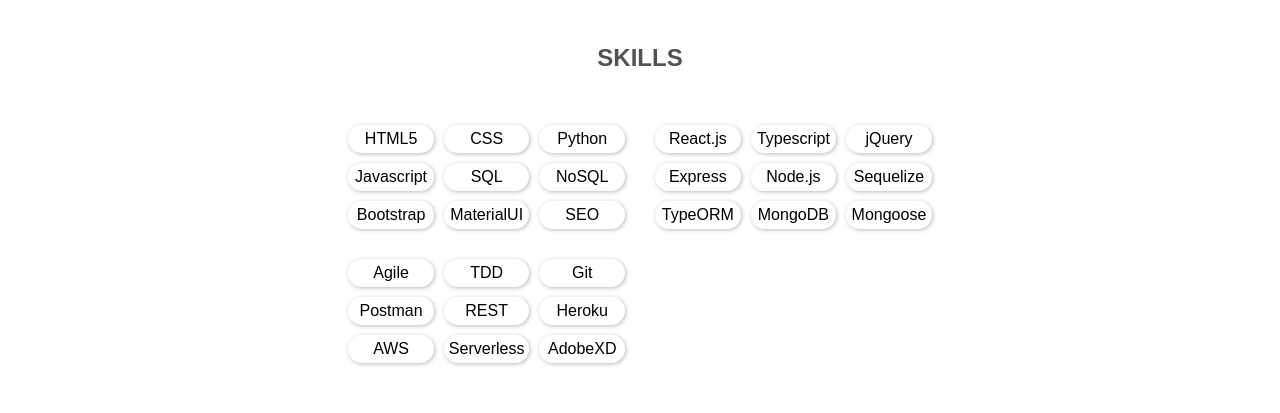
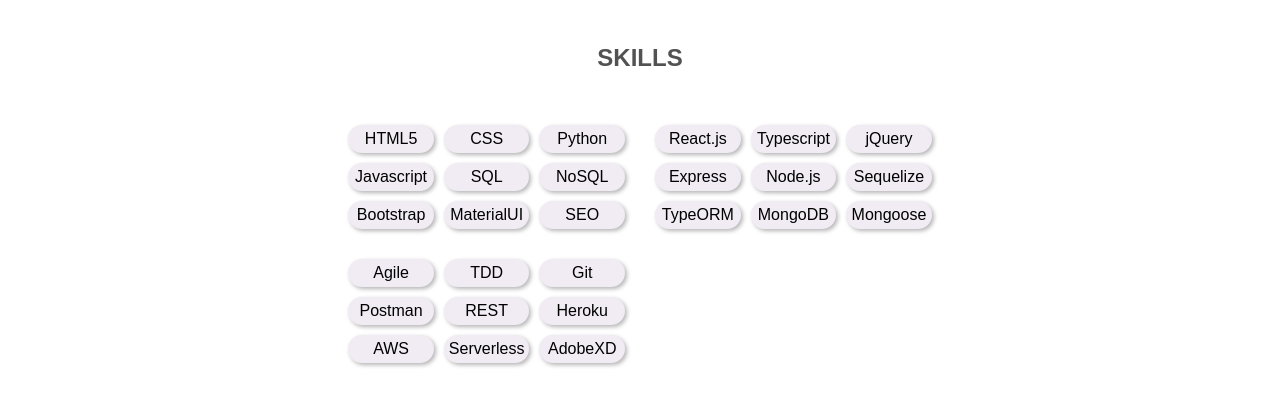
Before and after one commit to relizabet/Portfolio, a React (Create React App) app: page /home in a window 1280 px wide. Shown: the part 1320-1733 px from the top of the page. Built offline with nearby package versions, Linux system fonts and the light colour scheme.

Commit message:
updated centering issue

```diff
--- a/src/App.css
+++ b/src/App.css
@@ -297,9 +297,9 @@
 
 div.experience-pill {
   color: black;
-  background: #fff;
+  background:rgb(241, 235, 243);
   border-radius: 15px;
-  box-shadow: 1px 1px 4px rgb(194, 185, 185);
+  box-shadow: 2px 2px 4px rgb(181, 181, 181);
   display: block;
   margin-left: auto;
   margin-right: auto;
@@ -307,6 +307,7 @@
   margin: 5px;
   padding: 2px 5px;
   font-family: "Montserrat", sans-serif;
+  width: auto;
 
 }
 
@@ -472,10 +473,11 @@
 
 div.social-media {
   display: grid;
-  grid-template-columns: 1fr 1fr 1fr;
+  grid-template-columns: 1fr 1fr;
   text-align: center;
   justify-content: center;
   max-width: 1100px;
+  padding: 15px;
 }
 
 i.fa-linkedin,
@@ -788,6 +790,11 @@
     max-width: 250px;
     max-height: 250px;
   }
+
+  div.portfolio-grid > a {
+    justify-self: center;
+  }
+
   div.experience-container {
     padding: 5px;
     margin: 5px;
@@ -795,7 +802,7 @@
     grid-template-columns: 1fr 1fr 1fr;
   }
   .wrapper > div.pad:nth-child(even) {
-    background-size: 30%;
+    background-size: contain;
   }
 }
 
@@ -807,6 +814,6 @@
     grid-template-columns: 1fr 1fr;
   }
   .wrapper > div.pad:nth-child(even) {
-    background-size: 30%;
+    background-size: contain;
   }
 }
--- a/src/components/pages/Home.tsx
+++ b/src/components/pages/Home.tsx
@@ -191,7 +191,7 @@
               <i className="fa fa-linkedin" aria-hidden="true"></i>
             </a>
           </div>
-          <div className="social-para">
+          {/* <div className="social-para">
             <h3>Twitter</h3>
             <p>
               Want to keep up with me on social media? Follow me on twitter.
@@ -199,7 +199,7 @@
             <a href="https://twitter.com/rachelizacampb1" >
               <i className="fa fa-twitter" aria-hidden="true"></i>
             </a>
-          </div>
+          </div> */}
         </div>
       </div>
       <div className="pad"></div>
```
